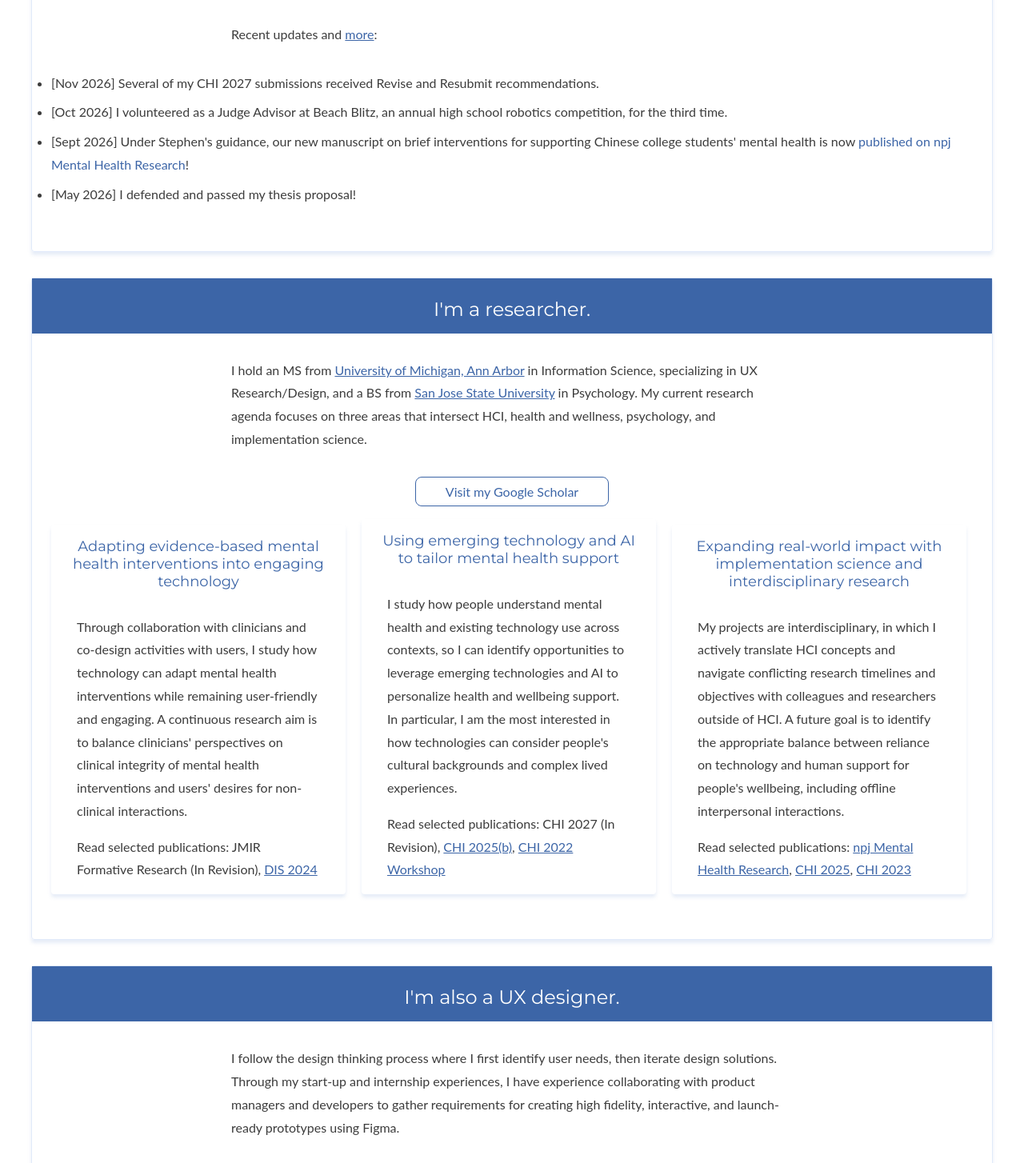
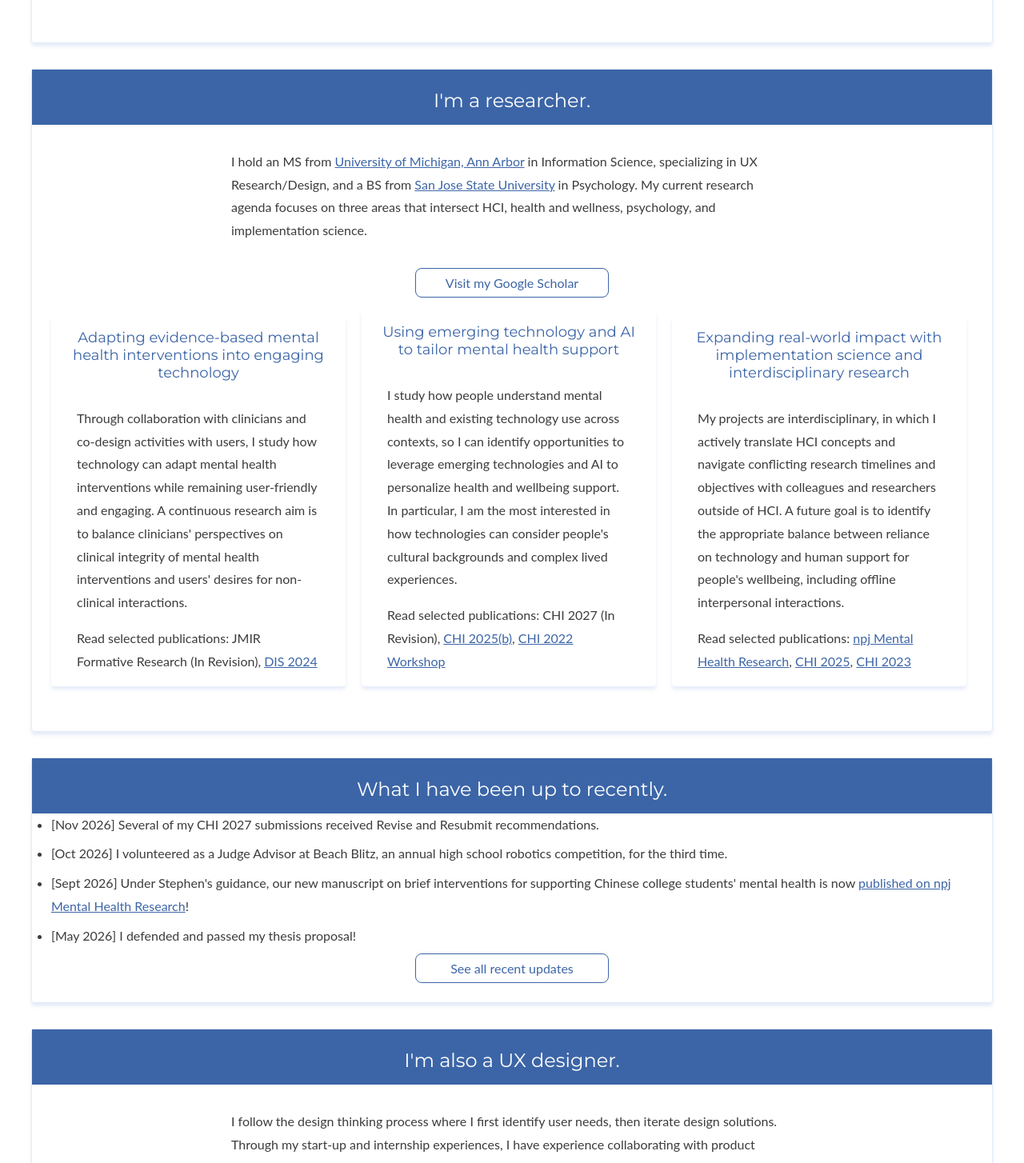
Before and after one commit to noviawong/noviawong.github.io, a plain HTML site: page index.html in a window 1280 px wide. Shown: the part 922-2376 px from the top of the page at 80% size. Drawn offline with Linux system fonts and the light colour scheme.

Commit message:
News updates

```diff
--- a/index.html
+++ b/index.html
@@ -62,16 +62,6 @@
             </p>
             <p>As a qualitative researcher, I am passionate about learning about people's lived experiences and translating them into design needs and considerations. I rely on methods such as interviews, focus groups, and participatory design. While I primarily engage with HCI research who publishes at CHI, DIS, and CSCW, I also actively contribute to the digital mental health community, publishing at SDMH and ISRII.
             </p>
-            <div>
-               <p>Recent updates and <a href="news.html">more</a>:
-                <ul>
-                    <li>[Nov 2026] Several of my CHI 2027 submissions received Revise and Resubmit recommendations.</li>
-                    <li>[Oct 2026] I volunteered as a Judge Advisor at Beach Blitz, an annual high school robotics competition, for the third time.</li>
-                    <li>[Sept 2026] Under Stephen's guidance, our new manuscript on brief interventions for supporting Chinese college students' mental health is now <a ref="https://www.nature.com/articles/s44184-026-00247-w">published on npj Mental Health Research</a>!</li>
-                    <li>[May 2026] I defended and passed my thesis proposal!</li>
-                </ul>
-            </p>
-           </div>
         </div>
     </section>
 
@@ -101,6 +91,20 @@
                     <p>Read selected publications: <a href="https://doi.org/10.1038/s44184-026-00247-w">npj Mental Health Research</a>, <a href="https://doi.org/10.1145/3706598.3713250">CHI 2025</a>, <a href="https://doi.org/10.1145/3544548.3581528 ">CHI 2023</a></p>
                 </div>
             </div>
+        </div>
+    </section>
+
+    <!--Recent Updates-->
+    <section>
+        <div class="max sectioncard" id="updates">
+            <h2>What I have been up to recently.</h2>
+            <ul>
+                <li>[Nov 2026] Several of my CHI 2027 submissions received Revise and Resubmit recommendations.</li>
+                <li>[Oct 2026] I volunteered as a Judge Advisor at Beach Blitz, an annual high school robotics competition, for the third time.</li>
+                <li>[Sept 2026] Under Stephen's guidance, our new manuscript on brief interventions for supporting Chinese college students' mental health is now <a href="https://www.nature.com/articles/s44184-026-00247-w/">published on npj Mental Health Research</a>!</li>
+                <li>[May 2026] I defended and passed my thesis proposal!</li>
+            </ul>
+            <a href="news.html" class="secondarybutton" role="button" aria-pressed="true">See all recent updates</a>
         </div>
     </section>
 
```
